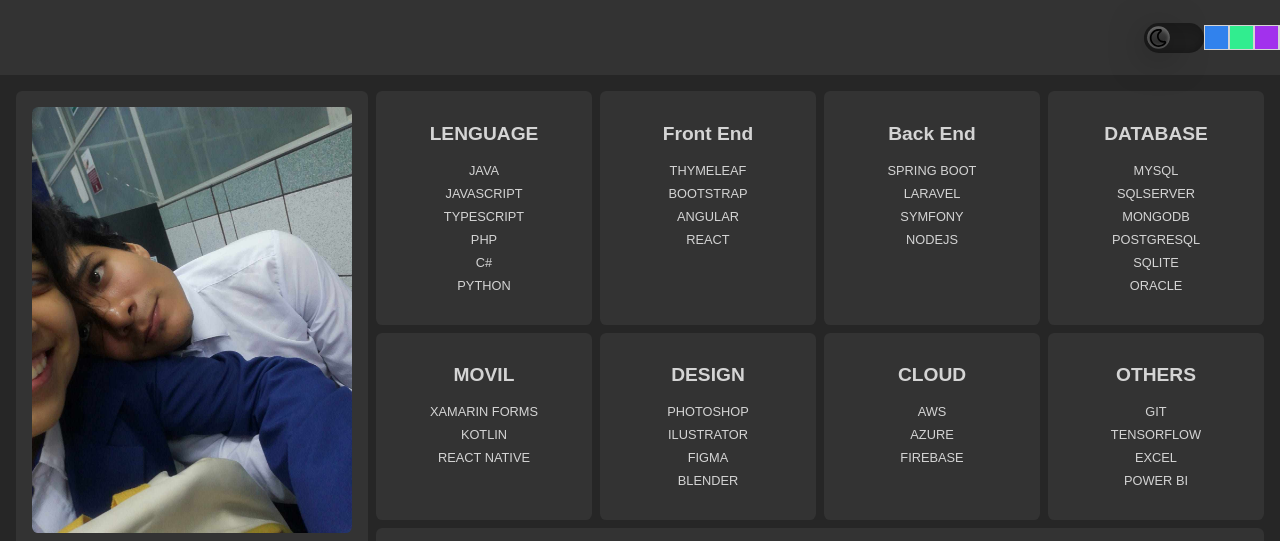
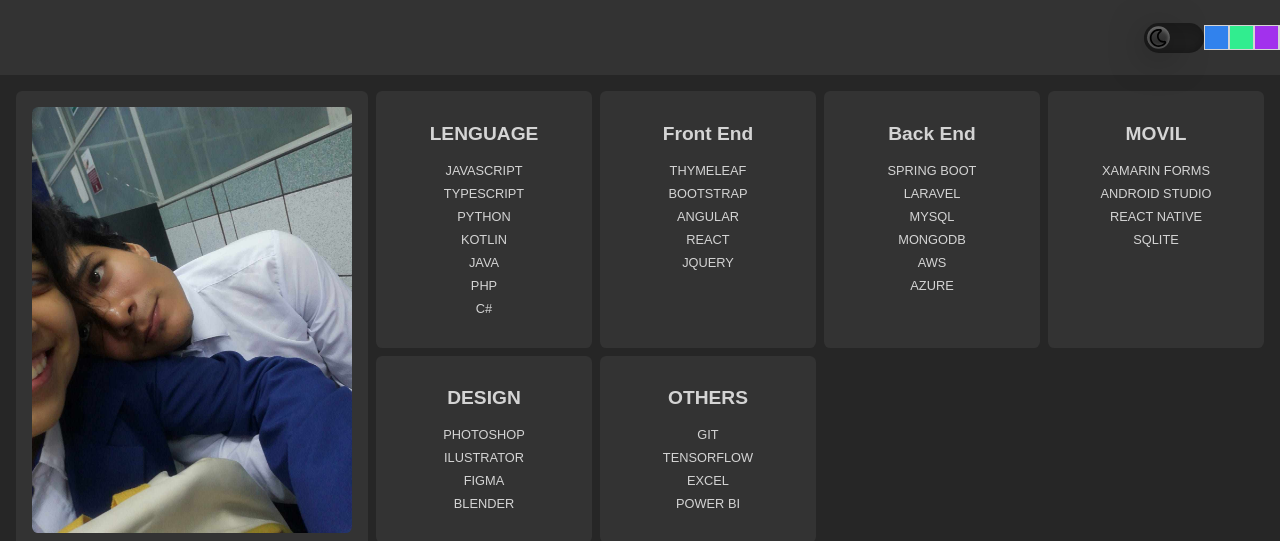
Before and after one commit to DanteLuque/portfolio, a plain HTML site: page index.html in a window 1280 px wide. Shown: the top 541 px of the page. Drawn offline with Linux system fonts and the light colour scheme.

Commit message:
Primero ajustes

```diff
--- a/index.html
+++ b/index.html
@@ -116,10 +116,6 @@
           <h2 class="card__title-skill">LENGUAGE</h2>
 
           <div class="skills">
-
-            <div class="skills__item">
-              <p class="skills__tech">JAVA</p>
-            </div>
             <div class="skills__item">
               <p class="skills__tech">JAVASCRIPT</p>
             </div>
@@ -127,13 +123,19 @@
               <p class="skills__tech">TYPESCRIPT</p>
             </div>
             <div class="skills__item">
+              <p class="skills__tech">PYTHON</p>
+            </div>
+            <div class="skills__item">
+              <p class="skills__tech">KOTLIN</p>
+            </div>
+            <div class="skills__item">
+              <p class="skills__tech">JAVA</p>
+            </div>
+            <div class="skills__item">
               <p class="skills__tech">PHP</p>
             </div>
             <div class="skills__item">
               <p class="skills__tech">C#</p>
-            </div>
-            <div class="skills__item">
-              <p class="skills__tech">PYTHON</p>
             </div>
           </div>
         </article>
@@ -156,6 +158,9 @@
             <div class="skills__item">
               <p class="skills__tech">REACT</p>
             </div>
+            <div class="skills__item">
+              <p class="skills__tech">JQUERY</p>
+            </div>
           </div>
         </article>
 
@@ -169,37 +174,20 @@
               <p class="skills__tech">LARAVEL</p>
             </div>
             <div class="skills__item">
-              <p class="skills__tech">SYMFONY</p>
-            </div>
-            <div class="skills__item">
-              <p class="skills__tech">NODEJS</p>
-            </div>
-          </div>
-        </article>
-
-        <article class="card card-skills">
-          <h2 class="card__title-skill">DATABASE</h2>
-          <div class="skills">
-            <div class="skills__item">
               <p class="skills__tech">MYSQL</p>
-            </div>
-            <div class="skills__item">
-              <p class="skills__tech">SQLSERVER</p>
             </div>
             <div class="skills__item">
               <p class="skills__tech">MONGODB</p>
             </div>
             <div class="skills__item">
-              <p class="skills__tech">POSTGRESQL</p>
+              <p class="skills__tech">AWS</p>
             </div>
             <div class="skills__item">
-              <p class="skills__tech">SQLITE</p>
-            </div>
-            <div class="skills__item">
-              <p class="skills__tech">ORACLE</p>
+              <p class="skills__tech">AZURE</p>
             </div>
           </div>
         </article>
+
 
         <article class="card card-skills">
           <h2 class="card__title-skill">MOVIL</h2>
@@ -208,10 +196,13 @@
               <p class="skills__tech">XAMARIN FORMS</p>
             </div>
             <div class="skills__item">
-              <p class="skills__tech">KOTLIN</p>
+              <p class="skills__tech">ANDROID STUDIO</p>
             </div>
             <div class="skills__item">
               <p class="skills__tech">REACT NATIVE</p>
+            </div>
+            <div class="skills__item">
+              <p class="skills__tech">SQLITE</p>
             </div>
           </div>
         </article>
@@ -231,21 +222,6 @@
           <div class="skills__item">
             <p class="skills__tech">BLENDER</p>
               <!--<div class="skills__bar skills__bar--90"></div>-->
-          </div>
-          </div>
-        </article>
-
-        <article class="card card-skills">
-          <h2 class="card__title-skill">CLOUD</h2>
-          <div class="skills">
-          <div class="skills__item">
-            <p class="skills__tech">AWS</p>
-          </div>
-          <div class="skills__item">
-            <p class="skills__tech">AZURE</p>
-          </div>
-          <div class="skills__item">
-            <p class="skills__tech">FIREBASE</p>
           </div>
           </div>
         </article>
```
